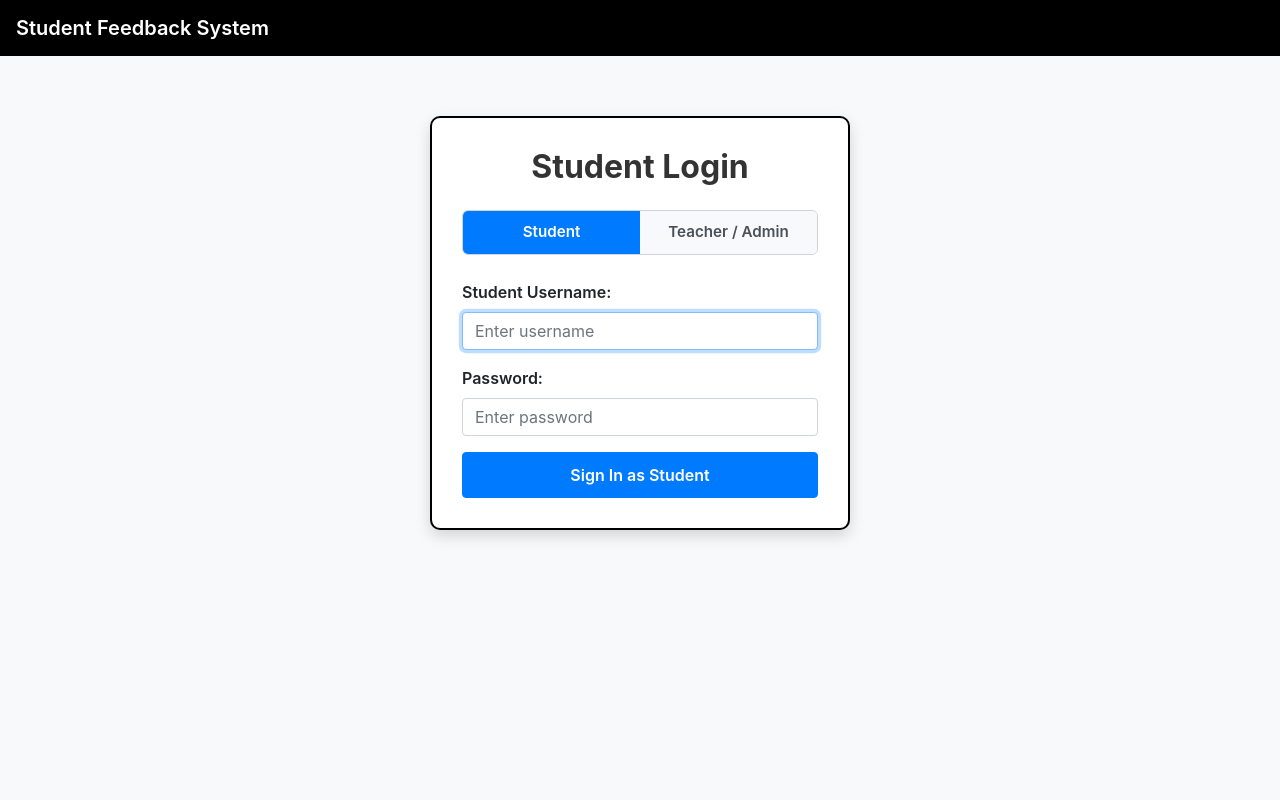
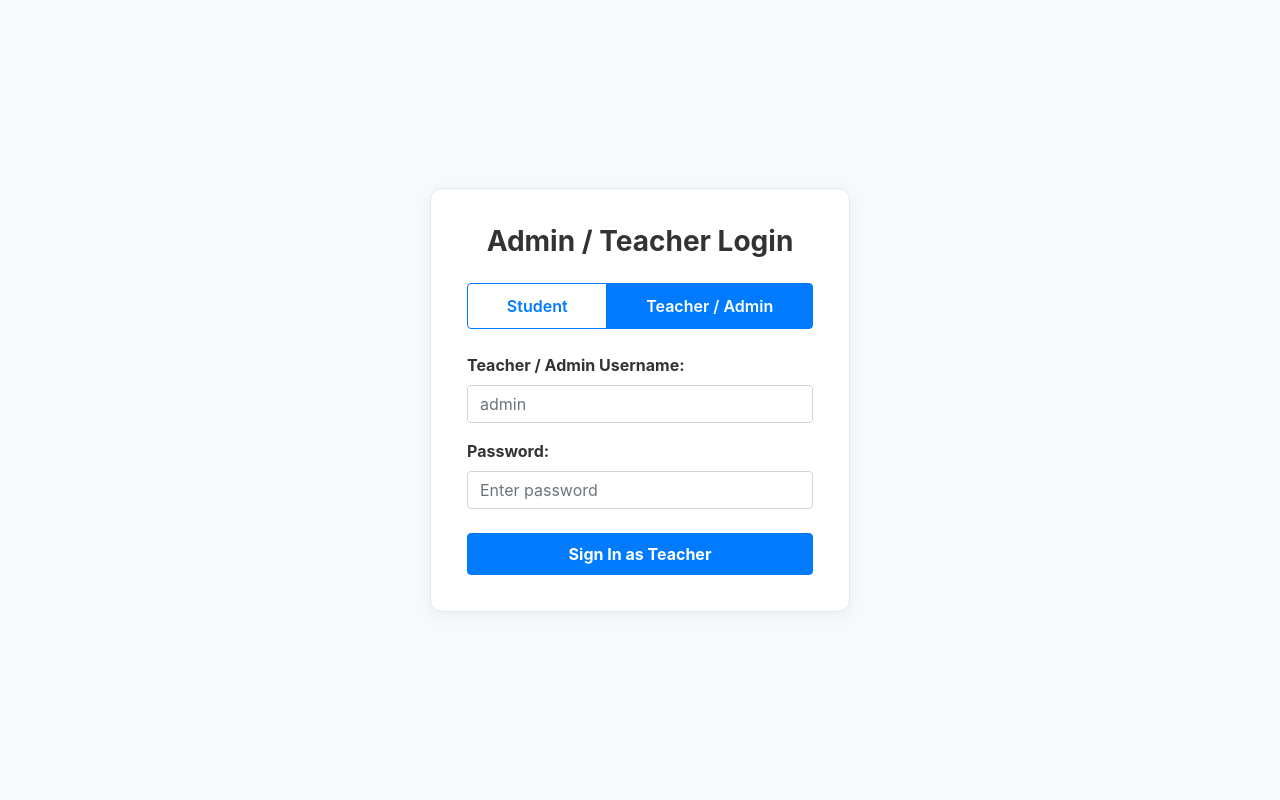
Before and after one commit to Abhishekdesp/ai-student-feedback-system, a PHP site: page /login.php in a window 1280 px wide. Run offline with PHP 8.4, Linux system fonts and the light colour scheme; some libraries are stand-ins or nearby versions.

Commit message:
Fix login.php to use getGlobalDbConnection for TiDB Cloud DB

```diff
--- a/login module/login.php
+++ b/login module/login.php
@@ -1,5 +1,6 @@
 <?php
 session_start();
+require_once "_dbconfig.php";
 
 // If already logged in, redirect to appropriate home page
 if (isset($_SESSION['loggedin']) && $_SESSION['loggedin'] === true) {
@@ -13,27 +14,17 @@ if (isset($_SESSION['loggedin']) && $_SESSION['loggedin'] === true) {
 }
 
 $alertMessage = '';
-$selectedRole = isset($_POST['role']) ? $_POST['role'] : 'student';
+$selectedRole = isset($_POST['role']) ? $_POST['role'] : 'teacher';
 
 function getDbConnection($dbname) {
-    $hosts = ["127.0.0.1", "localhost"];
-    foreach ($hosts as $host) {
-        try {
-            $conn = @new mysqli($host, "root", "", $dbname);
-            if ($conn && !$conn->connect_error) {
-                return $conn;
-            }
-        } catch (Throwable $e) {
-            // connection attempt failed, try next
-        }
-    }
-    return null;
+    return getGlobalDbConnection($dbname);
 }
 
 if ($_SERVER['REQUEST_METHOD'] === 'POST') {
     $username = isset($_POST['username']) ? trim($_POST['username']) : '';
     $password = isset($_POST['password']) ? trim($_POST['password']) : '';
-    $role = isset($_POST['role']) ? trim($_POST['role']) : 'student';
+    $role = isset($_POST['role']) ? $_POST['role'] : 'teacher';
+    $selectedRole = $role;
 
     if (empty($username) || empty($password)) {
         $alertMessage = '<div class="alert alert-danger alert-dismissible fade show" role="alert">
@@ -46,7 +37,7 @@ if ($_SERVER['REQUEST_METHOD'] === 'POST') {
         // Try Student login if student role chosen or auto
         if ($role === 'student' || $role === 'auto') {
             $conn_s = getDbConnection("student");
-            if ($conn_s) {
+            if ($conn_s && !$conn_s->connect_error) {
                 $u_s = $conn_s->real_escape_string($username);
                 $p_s = $conn_s->real_escape_string($password);
                 $sql_s = "SELECT * FROM student WHERE sname='$u_s' AND password='$p_s'";
@@ -68,7 +59,7 @@ if ($_SERVER['REQUEST_METHOD'] === 'POST') {
         // Try Teacher / Admin login if teacher role chosen or auto
         if ($role === 'teacher' || $role === 'auto') {
             $conn_a = getDbConnection("admin");
-            if ($conn_a) {
+            if ($conn_a && !$conn_a->connect_error) {
                 $u_a = $conn_a->real_escape_string($username);
                 $p_a = $conn_a->real_escape_string($password);
                 $sql_a = "SELECT * FROM admin WHERE username='$u_a' AND password='$p_a'";
@@ -102,131 +93,96 @@ if ($_SERVER['REQUEST_METHOD'] === 'POST') {
   <meta charset="UTF-8">
   <meta name="viewport" content="width=device-width, initial-scale=1.0">
   <title>Student Feedback System - Login</title>
+  <!-- Bootstrap 4 -->
   <link rel="stylesheet" href="https://stackpath.bootstrapcdn.com/bootstrap/4.5.2/css/bootstrap.min.css">
   <style>
     body {
       background-color: #f8f9fa;
       color: #333;
       min-height: 100vh;
+      display: flex;
+      align-items: center;
+      justify-content: center;
+      font-family: -apple-system, BlinkMacSystemFont, "Segoe UI", Roboto, Helvetica, Arial, sans-serif;
     }
-    .navbar {
-      background-color: black !important;
+    .login-card {
+      background-color: #ffffff;
+      border: 1px solid #e2e8f0;
+      border-radius: 12px;
+      padding: 36px;
+      box-shadow: 0 4px 15px rgba(0,0,0,0.05);
+      width: 100%;
+      max-width: 420px;
     }
-    .navbar-brand {
-      color: #fff !important;
-      font-weight: 600;
-    }
-    .login-box {
-      max-width: 420px;
-      margin: 60px auto;
-      padding: 30px;
-      border: 2px solid #000;
-      border-radius: 10px;
-      background-color: #ffffff;
-      box-shadow: 0 6px 15px rgba(0, 0, 0, 0.15);
-    }
-    .role-toggle-group {
-      display: flex;
-      margin-bottom: 25px;
-      border: 1px solid #ced4da;
-      border-radius: 6px;
-      overflow: hidden;
-    }
-    .role-toggle-btn {
-      flex: 1;
-      border: none;
-      padding: 10px;
-      background-color: #f8f9fa;
-      color: #495057;
-      font-weight: 600;
-      font-size: 0.95rem;
-      cursor: pointer;
-      transition: all 0.2s ease-in-out;
-    }
-    .role-toggle-btn.active {
-      background-color: #007bff;
-      color: #ffffff;
-    }
-    .form-group label {
-      font-weight: 600;
-      color: #212529;
-    }
-    .btn-submit {
+    .role-btn-group .btn {
       font-weight: 600;
       padding: 10px;
-      font-size: 1rem;
     }
   </style>
 </head>
 <body>
 
-<!-- Admin-Matching Navbar -->
-<nav class="navbar navbar-expand-lg navbar-dark">
-  <a class="navbar-brand" href="#">Student Feedback System</a>
-</nav>
-
-<div class="container">
-  <div class="login-box">
-    <h2 class="text-center mb-4 font-weight-bold" id="login-title">Portal Login</h2>
+<div class="login-card">
+  <div class="text-center mb-4">
+    <h3 class="font-weight-bold" id="formTitle">Admin / Teacher Login</h3>
+  </div>
 
   <?php echo $alertMessage; ?>
 
-    <div class="role-toggle-group">
-      <button type="button" class="role-toggle-btn <?php echo ($selectedRole === 'student') ? 'active' : ''; ?>" id="btn-student" onclick="setRole('student')">Student</button>
-      <button type="button" class="role-toggle-btn <?php echo ($selectedRole === 'teacher') ? 'active' : ''; ?>" id="btn-teacher" onclick="setRole('teacher')">Teacher / Admin</button>
-    </div>
+  <form action="login.php" method="post" id="loginForm">
+    <input type="hidden" name="role" id="roleInput" value="<?php echo htmlspecialchars($selectedRole); ?>">
 
-    <form method="post" action="login.php">
-      <input type="hidden" name="role" id="role-input" value="<?php echo htmlspecialchars($selectedRole); ?>">
-
-      <div class="form-group">
-        <label for="username" id="username-label">Username:</label>
-        <input type="text" class="form-control" id="username" name="username" placeholder="Enter username" required autofocus>
+    <div class="role-btn-group btn-group btn-group-toggle w-100 mb-4" data-toggle="buttons">
+      <label class="btn btn-outline-primary <?php echo ($selectedRole === 'student') ? 'active' : ''; ?>" id="studentTab">
+        <input type="radio" name="role_toggle" value="student" autocomplete="off" <?php echo ($selectedRole === 'student') ? 'checked' : ''; ?>> Student
+      </label>
+      <label class="btn btn-outline-primary <?php echo ($selectedRole === 'teacher') ? 'active' : ''; ?>" id="teacherTab">
+        <input type="radio" name="role_toggle" value="teacher" autocomplete="off" <?php echo ($selectedRole === 'teacher') ? 'checked' : ''; ?>> Teacher / Admin
+      </label>
     </div>
 
     <div class="form-group">
-        <label for="password">Password:</label>
-        <input type="password" class="form-control" id="password" name="password" placeholder="Enter password" required>
+      <label for="username" id="usernameLabel" class="font-weight-bold">Teacher / Admin Username:</label>
+      <input type="text" class="form-control" name="username" id="username" placeholder="Enter username" required>
     </div>
 
-      <button type="submit" class="btn btn-primary btn-block btn-submit" id="submit-btn">Submit</button>
+    <div class="form-group mb-4">
+      <label for="password" class="font-weight-bold">Password:</label>
+      <input type="password" class="form-control" name="password" id="password" placeholder="Enter password" required>
+    </div>
+
+    <button type="submit" class="btn btn-primary btn-block py-2 font-weight-bold" id="submitBtn">
+      Sign In as Teacher
+    </button>
   </form>
-  </div>
 </div>
 
 <script src="https://code.jquery.com/jquery-3.5.1.slim.min.js"></script>
-<script src="https://cdn.jsdelivr.net/npm/@popperjs/core@2.5.2/dist/umd/popper.min.js"></script>
-<script src="https://stackpath.bootstrapcdn.com/bootstrap/4.5.2/js/bootstrap.min.js"></script>
+<script src="https://cdn.jsdelivr.net/npm/bootstrap@4.5.2/dist/js/bootstrap.bundle.min.js"></script>
 
 <script>
-  function setRole(role) {
-    document.getElementById('role-input').value = role;
-    const btnStudent = document.getElementById('btn-student');
-    const btnTeacher = document.getElementById('btn-teacher');
-    const loginTitle = document.getElementById('login-title');
-    const submitBtn = document.getElementById('submit-btn');
-    const usernameLabel = document.getElementById('username-label');
-
+  $(document).ready(function() {
+    function updateRoleUI(role) {
+      $('#roleInput').val(role);
       if (role === 'student') {
-      btnStudent.classList.add('active');
-      btnTeacher.classList.remove('active');
-      loginTitle.innerText = 'Student Login';
-      submitBtn.innerText = 'Sign In as Student';
-      usernameLabel.innerText = 'Student Username:';
+        $('#formTitle').text('Student Login');
+        $('#usernameLabel').text('Student Name:');
+        $('#username').attr('placeholder', 'e.g. Aarav');
+        $('#submitBtn').text('Sign In as Student');
       } else {
-      btnTeacher.classList.add('active');
-      btnStudent.classList.remove('active');
-      loginTitle.innerText = 'Admin / Teacher Login';
-      submitBtn.innerText = 'Sign In as Teacher';
-      usernameLabel.innerText = 'Teacher / Admin Username:';
+        $('#formTitle').text('Admin / Teacher Login');
+        $('#usernameLabel').text('Teacher / Admin Username:');
+        $('#username').attr('placeholder', 'admin');
+        $('#submitBtn').text('Sign In as Teacher');
       }
     }
 
-  // Initialize role toggle UI
-  document.addEventListener('DOMContentLoaded', function() {
-    setRole('<?php echo htmlspecialchars($selectedRole); ?>');
+    $('input[name="role_toggle"]').change(function() {
+      updateRoleUI($(this).val());
+    });
+
+    updateRoleUI('<?php echo $selectedRole; ?>');
   });
 </script>
-
 </body>
 </html>
```
Lines whose indentation alone changed are shown as unchanged.
